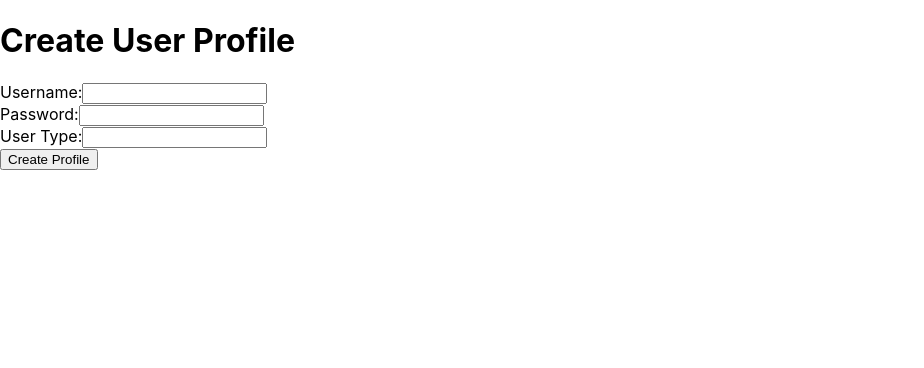
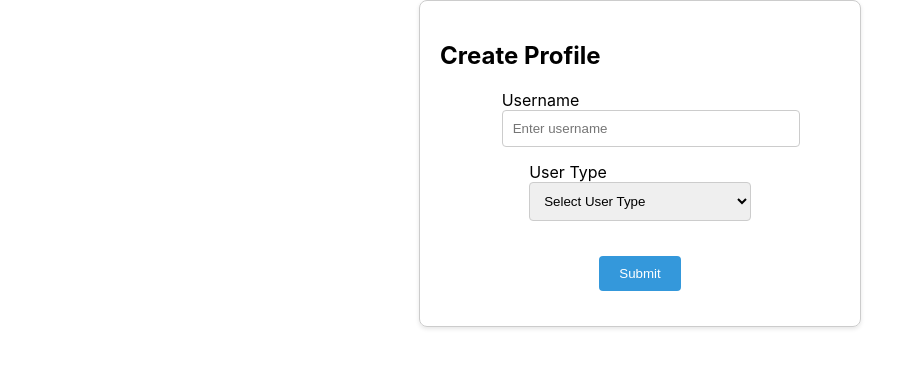
Before and after one commit to gauridahake24/Xiaomi, a React (Create React App) app in the folder xiaomi-frontend/: page /make_profile in a window 1280 px wide. Shown: the top 368 px of the page, without its empty margins (0-924 px from the left). Built offline with nearby package versions, Linux system fonts and the light colour scheme.

Commit message:
make profile done

```diff
--- a/xiaomi-frontend/src/Components/make_profile.jsx
+++ b/xiaomi-frontend/src/Components/make_profile.jsx
@@ -1,51 +1,37 @@
 import React, { useState } from 'react';
-import axios from 'axios';
 
-const MakeProfile = () => {
+
+const Form = ({ onSubmit }) => {
     const [username, setUsername] = useState('');
-    const [password, setPassword] = useState('');
     const [userType, setUserType] = useState('');
 
     const handleSubmit = (event) => {
         event.preventDefault();
-
-        // Create an object to hold the user profile data
-        const userData = {
-            username,
-            password,
-            user_type: userType,
-        };
-
-        // Send the user profile data to the server using Axios POST request
-        axios.post('/api/users', userData) // Replace with the actual API endpoint
-            .then(response => {
-                console.log('User profile created:', response.data);
-            })
-            .catch(error => {
-                console.error('Error creating user profile:', error);
-            });
+        onSubmit({ username, userType });
     };
 
     return (
-        <div>
-            <h1>Create User Profile</h1>
-            <form onSubmit={handleSubmit}>
-                <div>
-                    <label>Username:</label>
-                    <input type="text" value={username} onChange={(e) => setUsername(e.target.value)} />
+        <div className="form-container">
+            <h2>Create Profile</h2>
+            <form onSubmit={handleSubmit} className="form">
+                <div className="form-group">
+                    <label htmlFor="username">Username</label>
+                    <input type="text" className="form-control" id="username" name="username" placeholder="Enter username" value={username} onChange={(e) => setUsername(e.target.value)} />
                 </div>
-                <div>
-                    <label>Password:</label>
-                    <input type="password" value={password} onChange={(e) => setPassword(e.target.value)} />
+                <div className="form-group">
+                    <label htmlFor="user_type">User Type</label>
+                    <select className="form-control" id="user_type" name="user_type" value={userType} onChange={(e) => setUserType(e.target.value)}>
+                        <option value="">Select User Type</option>
+                        <option value="warehouse">Warehouse</option>
+                        <option value="service">Service Centre</option>
+                    </select>
                 </div>
-                <div>
-                    <label>User Type:</label>
-                    <input type="text" value={userType} onChange={(e) => setUserType(e.target.value)} />
+                <div className="form-group">
+                    <button type="submit" className="btn btn-primary">Submit</button>
                 </div>
-                <button type="submit">Create Profile</button>
             </form>
         </div>
     );
 };
 
-export default MakeProfile;
+export default Form;
--- a/xiaomi-frontend/src/Components/profile_page.jsx
+++ b/xiaomi-frontend/src/Components/profile_page.jsx
@@ -1,29 +1,30 @@
+// Profile.js
 import React, { useState, useEffect } from 'react';
 import { useParams } from 'react-router-dom';
-import axios from 'axios'; // Import Axios
+import axios from 'axios';
 
 const Profile = () => {
-    const { userId } = useParams();
+    const { id } = useParams();
     const [userProfile, setUserProfile] = useState(null);
 
     useEffect(() => {
+        if (id) {
             console.log('Fetching user profile...');
-        axios.get(`/home/${userId}`, {
+            axios.get(``, {
                 params: {
-                user_type: userId
+                    user_type: "warehouse" // Replace with the appropriate value
                 }
             })
             .then(response => {
-            console.log('User profile data:', response.data);
+                // Handle successful response
                 setUserProfile(response.data);
             })
             .catch(error => {
-            console.error('Error fetching user profile:', error);
+                // Handle error
+                console.log("Error:", error);
             });
-    }, [userId]);
-
-
-
+        }
+    }, [id]);
 
     if (!userProfile) {
         return <div>Loading...</div>;
--- a/xiaomi-frontend/src/index.css
+++ b/xiaomi-frontend/src/index.css
@@ -11,3 +11,55 @@ code {
   font-family: source-code-pro, Menlo, Monaco, Consolas, 'Courier New',
     monospace;
 }
+/*
+make_profile */
+.form-container {
+  max-width: 400px;
+  margin: 0 auto;
+  padding: 20px;
+  border: 1px solid #ccc;
+  border-radius: 8px;
+  box-shadow: 0 2px 4px rgba(0, 0, 0, 0.1);
+}
+
+.form {
+  display: flex;
+  flex-direction: column;
+  align-items: center;
+}
+
+.form-group {
+  margin-bottom: 15px;
+}
+
+.form-label {
+  font-weight: bold;
+}
+
+.form-control {
+  width: 100%;
+  padding: 10px;
+  border: 1px solid #ccc;
+  border-radius: 4px;
+  transition: border-color 0.3s ease-in-out;
+}
+
+.form-control:focus {
+  outline: none;
+  border-color: #3498db;
+}
+
+.btn-primary {
+  margin-top: 20px;
+  background-color: #3498db;
+  color: #fff;
+  border: none;
+  border-radius: 4px;
+  padding: 10px 20px;
+  cursor: pointer;
+  transition: background-color 0.3s ease-in-out;
+}
+
+.btn-primary:hover {
+  background-color: #2980b9;
+}
--- a/xiaomi-frontend/src/index.js
+++ b/xiaomi-frontend/src/index.js
@@ -10,14 +10,13 @@ import DispatchPlan from './Components/dispatch';
 import SupportCenter from './Components/support_center';
 import Profile from './Components/profile_page';
 import SC_req from './Components/SC_requirements';
-import Make_Profile from './Components/make_profile';
+import Form from './Components/make_profile';
 
 ReactDOM.render(
     <React.StrictMode>
         <Router>
             <Routes>
                 <Route path="/" element={<App />} />
-
                 <Route path="/requirements" element={<RepairOrders />} />
                 <Route path="/cust_home" element={<CreateUpdateRepairOrder />} />
                 <Route path="/planning" element={<Planning />} />
@@ -25,7 +24,7 @@ ReactDOM.render(
                 <Route path="/support-center" element={<SupportCenter />} />
                 <Route path="/profile" element={<Profile />} />
                 <Route path="/sc_req" element={<SC_req />} />
-                <Route path='/make_profile' element={<Make_Profile />} />
+                <Route path='/make_profile' element={<Form />} />
             </Routes>
         </Router>
     </React.StrictMode>,
```
Also changed, not shown: 1 other file (tests, documents, lock files or other folders). Lines whose indentation alone changed are shown as unchanged.
